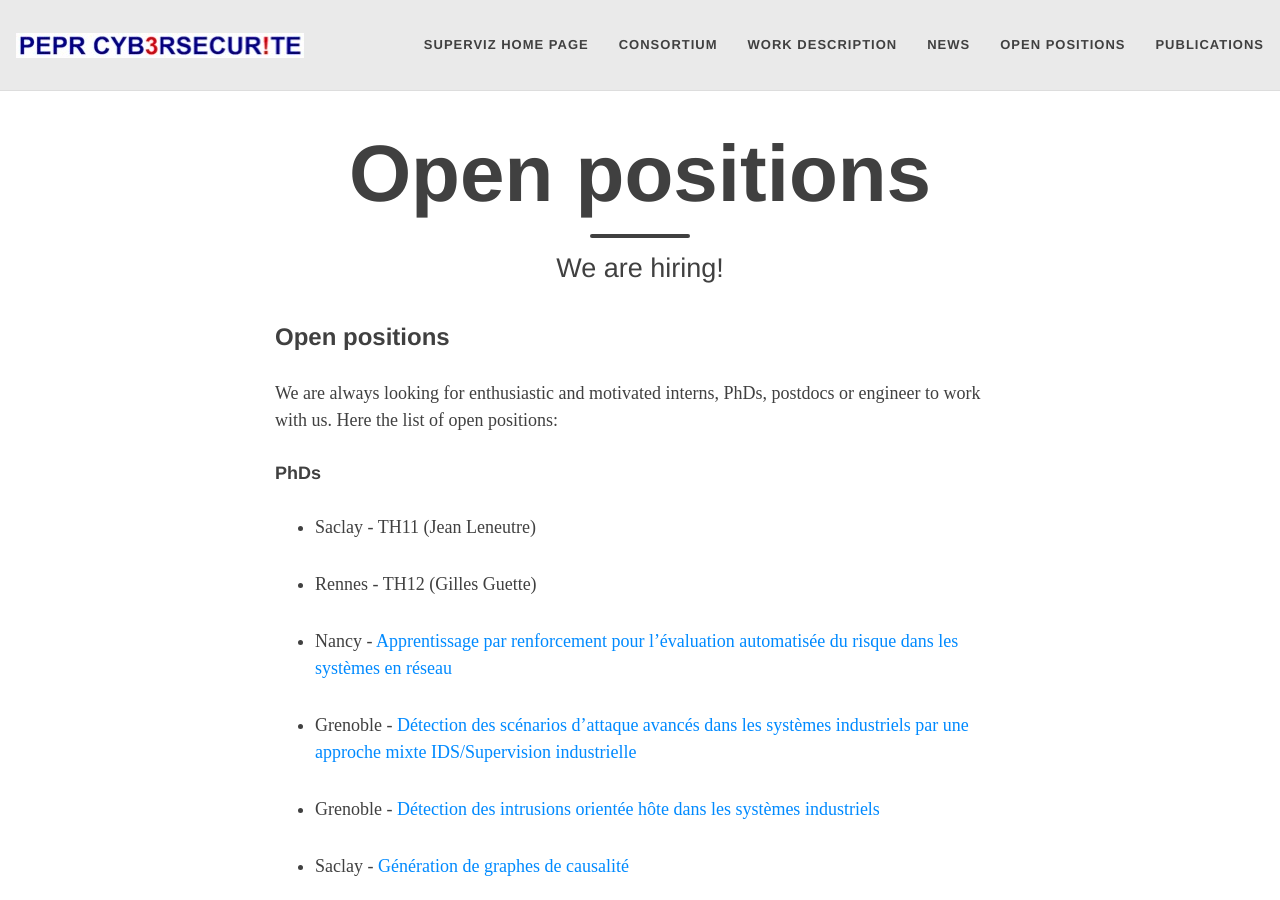
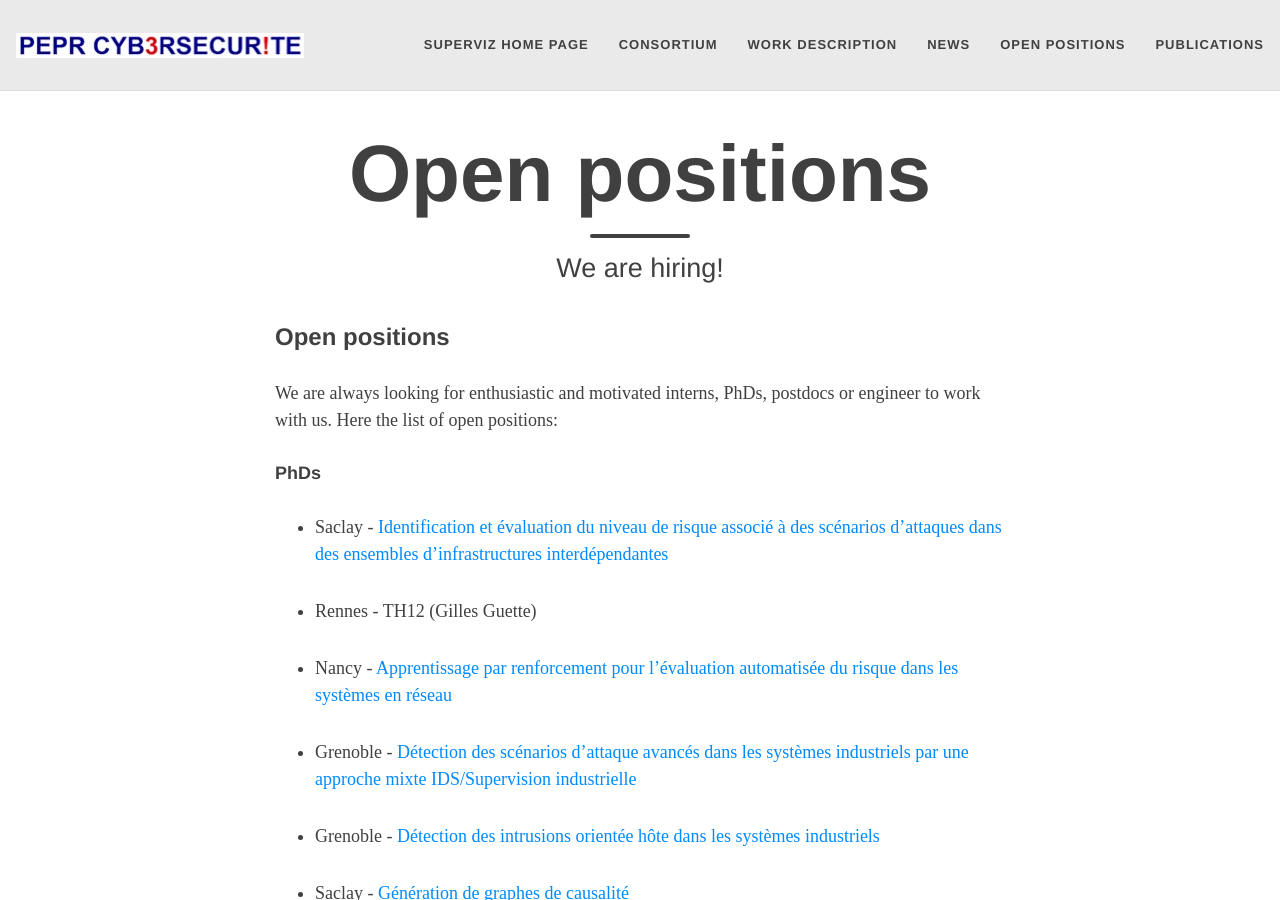
Before and after one commit to PFGimenez/REV-website, a Jekyll site: the page built from openpositions.md, in a window 1280 px wide and 900 px high. Built offline with Jekyll 4.4.1, drawn with Linux system fonts in a browser that asks for light colours; nearby versions of some CDN libraries; some web fonts are replaced.

Commit message:
Added TH1.1

```diff
--- a/openpositions.md
+++ b/openpositions.md
@@ -12,7 +12,7 @@ We are always looking for enthusiastic and motivated interns, PhDs, postdocs or
 
 #### PhDs
 
-- Saclay - TH11 (Jean Leneutre)
+- Saclay - [Identification et évaluation du niveau de risque associé à des scénarios d’attaques dans des ensembles d’infrastructures interdépendantes](https://superviz.inria.fr/assets/img/positions/TH1.1.pdf)
 
 - Rennes - TH12	(Gilles Guette)
 
```
Also changed, not shown: 1 other file.
